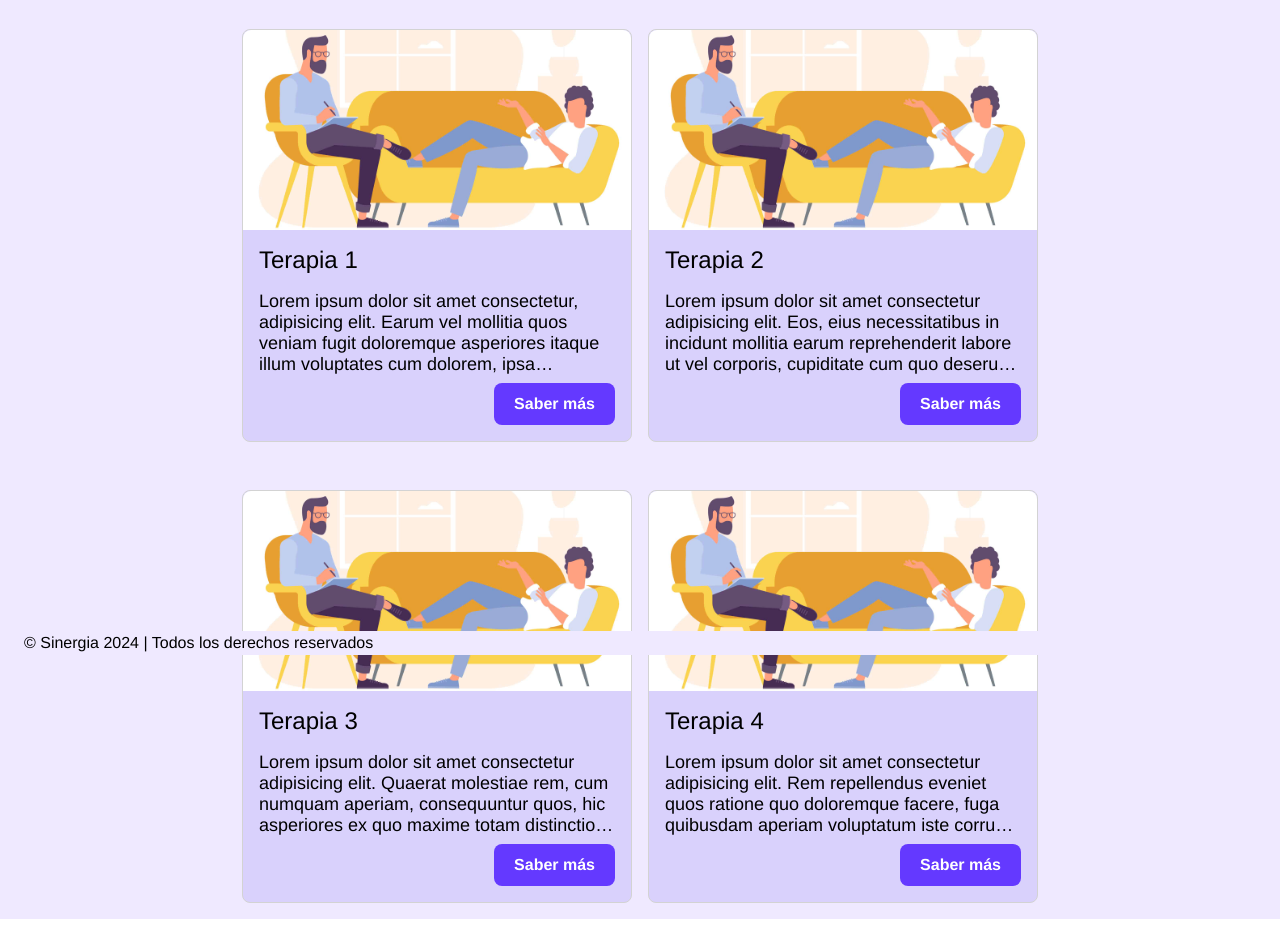
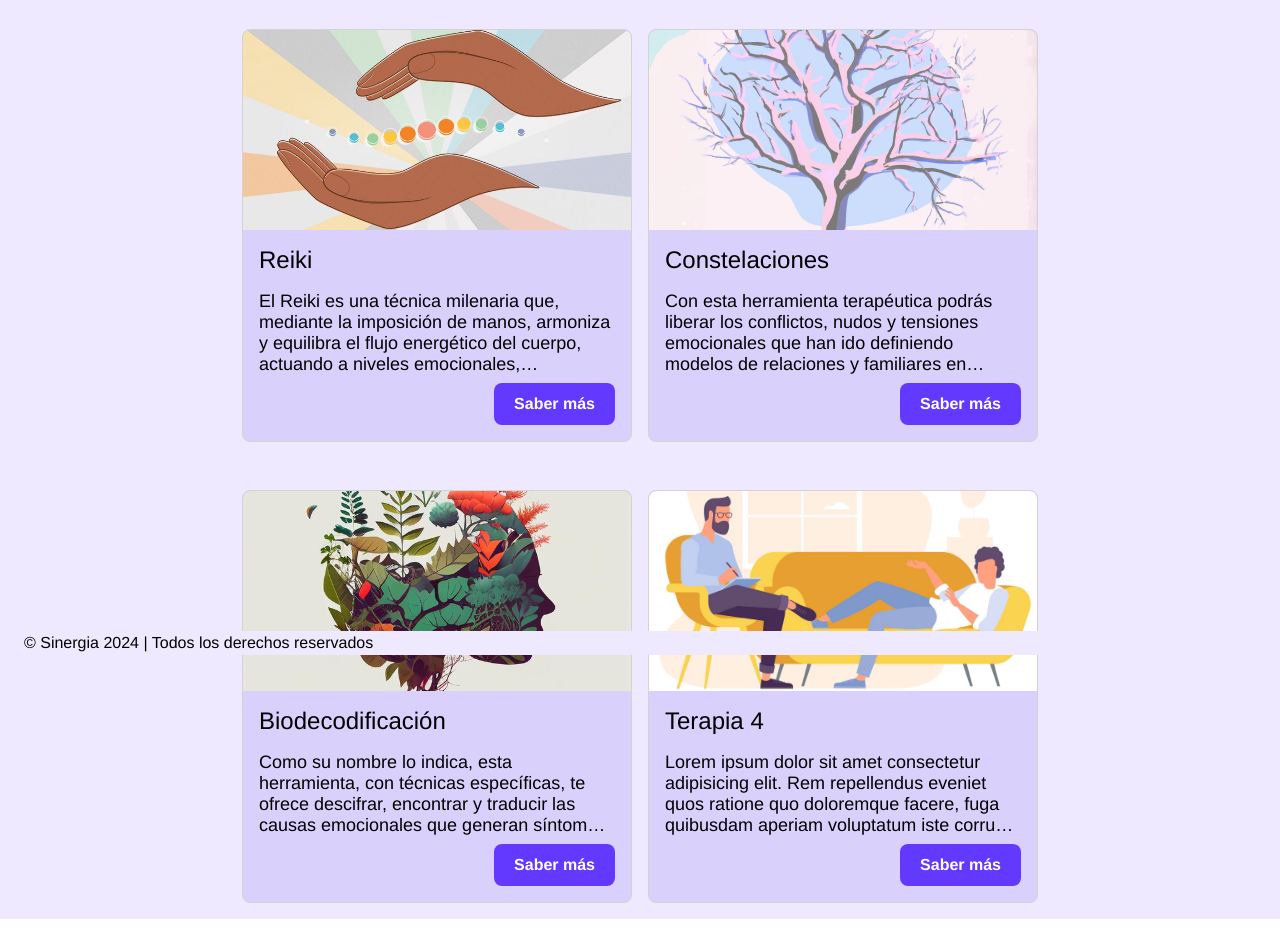
Before and after one commit to gabrielAndreC/sinergia-web, a website: page pages/terapias.html in a window 1280 px wide. Shown: the part 145-1088 px from the top of the page. Drawn offline with nearby package versions, Linux system fonts and the light colour scheme.

Commit message:
cambios en el diseño y contenido de la pagina terapias

```diff
--- a/pages/terapias.html
+++ b/pages/terapias.html
@@ -78,26 +78,26 @@
             <section class="terapias__wrapper">
                 <div class="productosContainer">
                     <article class="productosTarjeta">
-                        <img src="../resources/img_terapiasCard.jpg" alt="">
+                        <img src="../resources/img_terapiasReiki.jpg" alt="">
                         <div class="productosTarjeta-Info">
-                            <h1>Terapia 1</h1>
-                            <p>Lorem ipsum dolor sit amet consectetur, adipisicing elit. Earum vel mollitia quos veniam fugit doloremque asperiores itaque illum voluptates cum dolorem, ipsa aspernatur, obcaecati ullam deleniti, labore minima totam sapiente.</p>
+                            <h1>Reiki</h1>
+                            <p>El Reiki es una técnica milenaria que, mediante la imposición de manos, armoniza y equilibra el flujo energético del cuerpo, actuando a niveles emocionales, espirituales y físicos. Al aplicar el Reiki, el terapeuta actúa como un canal para canalizar esta energía curativa hacia el receptor, ayudándolo a liberar tensiones, eliminar bloqueos emocionales y revitalizar su cuerpo, mente y espíritu. Los beneficios del Reiki van más allá de la mera relajación; su práctica regular puede promover una mayor claridad mental, una sensación de paz interior y una renovada vitalidad, permitiendo así que el individuo alcance un estado de bienestar holístico y armonía interna.</p>
                             <a class="button-saberMas" href="">Saber más</a>
                         </div>
                     </article>
                     <article class="productosTarjeta">
-                        <img src="../resources/img_terapiasCard.jpg" alt="">
+                        <img src="../resources/img_terapiasConstelaciones.jpg" alt="">
                         <div class="productosTarjeta-Info">
-                            <h1>Terapia 2</h1>
-                            <p>Lorem ipsum dolor sit amet consectetur adipisicing elit. Eos, eius necessitatibus in incidunt mollitia earum reprehenderit labore ut vel corporis, cupiditate cum quo deserunt debitis ipsa impedit! Hic, molestias nam?</p>
+                            <h1>Constelaciones</h1>
+                            <p>Con esta herramienta terapéutica podrás liberar los conflictos, nudos y tensiones emocionales que han ido definiendo modelos de relaciones y familiares en generaciones pasadas, condicionando tu presente. Utilizaremos el árbol genealógico para visualizar patrones de comportamiento, vínculos y modelos repetidos a lo largo de las generaciones. ¿Por qué siempre me relaciono de cierta manera? ¿Por qué mi vida no es abundante? Estas son algunas de las situaciones que se presentan en la consulta. Las constelaciones son un excelente recurso para liberarte de todo aquello que no te permite crecer.</p>
                             <a class="button-saberMas" href="">Saber más</a>
                         </div>
                     </article>
                     <article class="productosTarjeta">
-                        <img src="../resources/img_terapiasCard.jpg" alt="">
+                        <img src="../resources/img_terapiasBiodeco.jpg" alt="">
                         <div class="productosTarjeta-Info">
-                            <h1>Terapia 3</h1>
-                            <p>Lorem ipsum dolor sit amet consectetur adipisicing elit. Quaerat molestiae rem, cum numquam aperiam, consequuntur quos, hic asperiores ex quo maxime totam distinctio temporibus excepturi nobis omnis! Vel, sequi quas!</p>
+                            <h1>Biodecodificación</h1>
+                            <p>Como su nombre lo indica, esta herramienta, con técnicas específicas, te ofrece descifrar, encontrar y traducir las causas emocionales que generan síntomas y enfermedades específicas. También usaremos el árbol genealógico para identificar tanto relaciones como patrones que van generando bucles repetitivos de enfermedades y síntomas. Haremos un recorrido por tu historia, desde antes del nacimiento, para que puedas reprogramar viejos modelos de pensar, de hacer y de sentir. Nuestro marco teórico es el humanismo y las herramientas holísticas.</p>
                             <a class="button-saberMas" href="">Saber más</a>
                         </div>
                     </article>
--- a/scss/elements/cards.scss
+++ b/scss/elements/cards.scss
@@ -19,11 +19,11 @@
     border: 1px solid lightgray;
     line-height: normal;
     img{
-        width: 100%;
         height: 200px;
         border-radius: 8px;
         border-bottom-left-radius: 0;
         border-bottom-right-radius: 0;
+        object-fit: cover;
     }
     .productosTarjeta-Info{
         display: flex;
```
Also changed, not shown: css/main.css, resources/img_terapiasBiodeco.jpg (added), resources/img_terapiasConstelaciones.jpg (added), resources/img_terapiasReiki.jpg (added).
